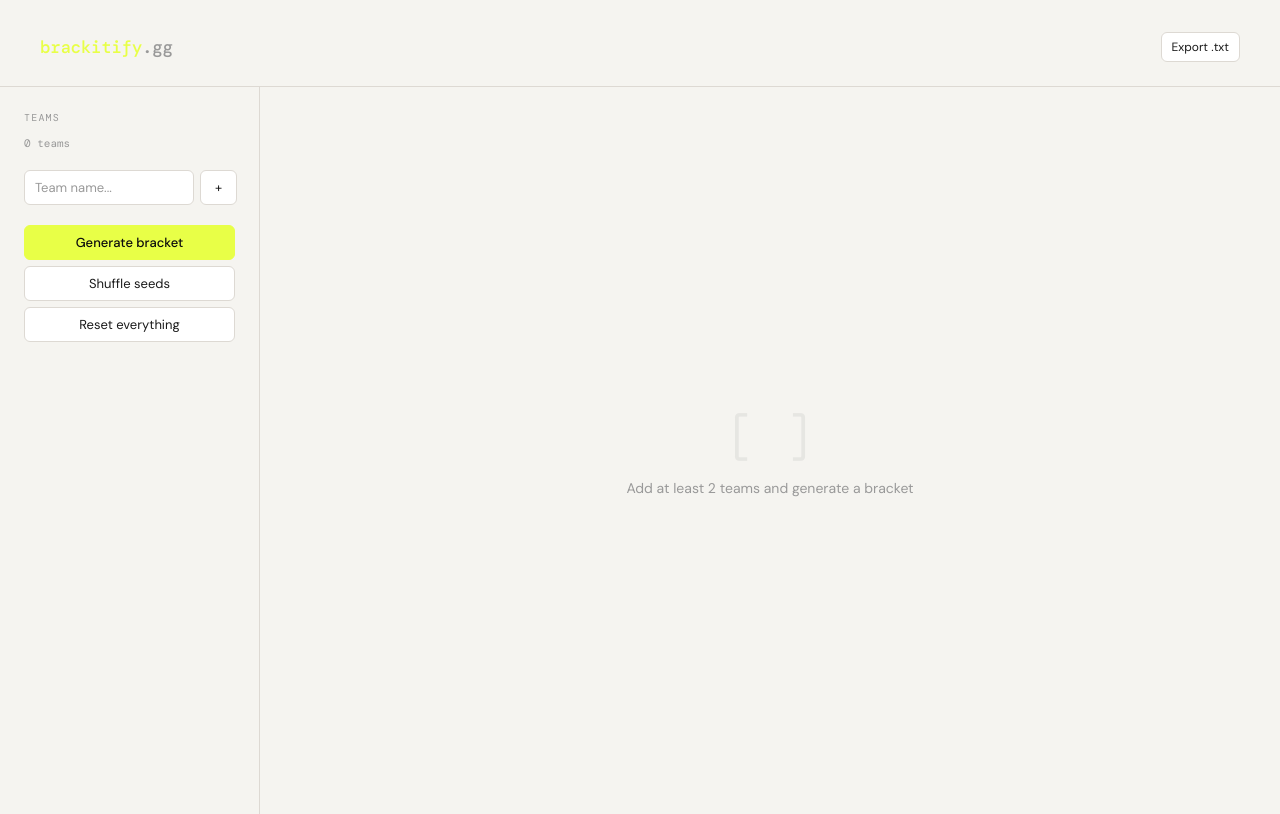
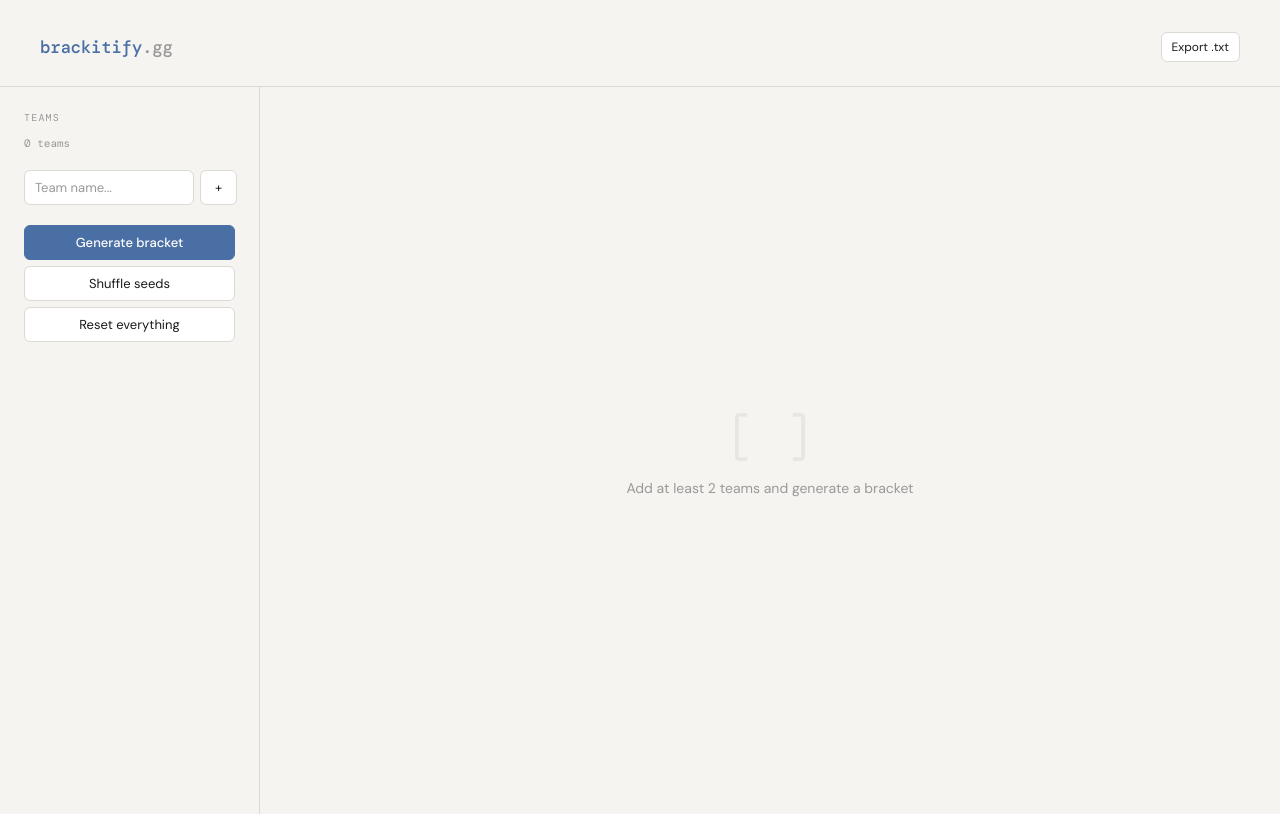
Before and after one commit to MarrowGG/bracket-app, a plain HTML site: page index.html in a window 1280 px wide. Drawn offline with nearby package versions, Linux system fonts and the light colour scheme.

Commit message:
Update index.html

```diff
--- a/index.html
+++ b/index.html
@@ -12,8 +12,8 @@
   :root {
     --bg: #f5f4f0; --surface: #ffffff; --surface2: #f0ede8;
     --border: #ddd9d3; --border2: #c8c4be; --text: #1a1a1a;
-    --muted: #999; --accent: #e8ff47; --accent-dim: #c8df30;
-    --win: #edf9d0; --win-text: #a8e000; --lose-text: #bbb;
+    --muted: #999; --accent: #4a6fa5; --accent-dim: #3a5a8c;
+    --win: #e8eef6; --win-text: #2d4f7c; --lose-text: #bbb;
     --font-display: 'DM Mono', monospace; --font-body: 'DM Sans', sans-serif;
   }
   body { background: var(--bg); color: var(--text); font-family: var(--font-body); min-height: 100vh; overflow-x: hidden; }
@@ -37,7 +37,7 @@
   input[type=number]:focus { border-color: var(--accent); }
   .btn { background: var(--surface); border: 1px solid var(--border); border-radius: 6px; color: var(--text); font-family: var(--font-body); font-size: 13px; padding: 8px 14px; cursor: pointer; transition: border-color 0.15s, background 0.15s; white-space: nowrap; }
   .btn:hover { border-color: var(--border2); background: var(--surface2); }
-  .btn-accent { background: var(--accent); border-color: var(--accent); color: #0d0d0d; font-weight: 500; }
+  .btn-accent { background: var(--accent); border-color: var(--accent); color: #ffffff; font-weight: 500; }
   .btn-accent:hover { background: var(--accent-dim); border-color: var(--accent-dim); }
   .btn-sm { padding: 6px 10px; font-size: 12px; }
   .sidebar-btns { display: flex; flex-direction: column; gap: 6px; }
@@ -64,7 +64,7 @@
   .score-badge { font-family: var(--font-display); font-size: 11px; padding: 2px 7px; border-radius: 4px; background: var(--surface2); border: 1px solid var(--border); min-width: 26px; text-align: center; }
   .w-chip { font-family: var(--font-display); font-size: 9px; padding: 1px 5px; border-radius: 3px; background: var(--accent); color: #0d0d0d; font-weight: 500; letter-spacing: 0.05em; }
   .champion-col { display: flex; flex-direction: column; min-width: 160px; }
-  .champion-card { margin: 4px 12px; border: 1px solid var(--accent); border-radius: 8px; background: #edf9d0; padding: 14px 16px; text-align: center; flex: 1; display: flex; flex-direction: column; align-items: center; justify-content: center; gap: 6px; }
+  .champion-card { margin: 4px 12px; border: 1px solid var(--accent); border-radius: 8px; background: #e8eef6; padding: 14px 16px; text-align: center; flex: 1; display: flex; flex-direction: column; align-items: center; justify-content: center; gap: 6px; }
   .champion-label { font-family: var(--font-display); font-size: 9px; letter-spacing: 0.15em; color: var(--accent); text-transform: uppercase; }
   .champion-name { font-size: 15px; font-weight: 500; color: var(--accent); }
   .modal-overlay { display: none; position: fixed; inset: 0; background: rgba(0,0,0,0.45); z-index: 100; align-items: center; justify-content: center; }
```
